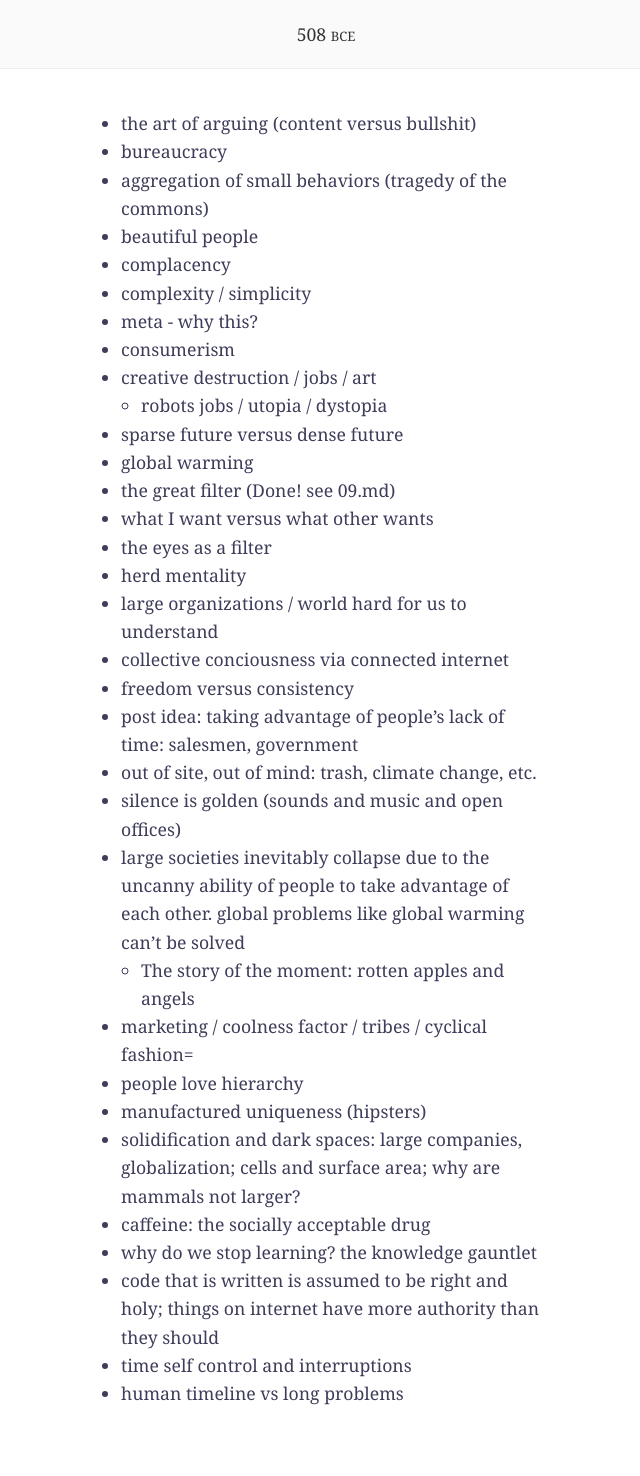
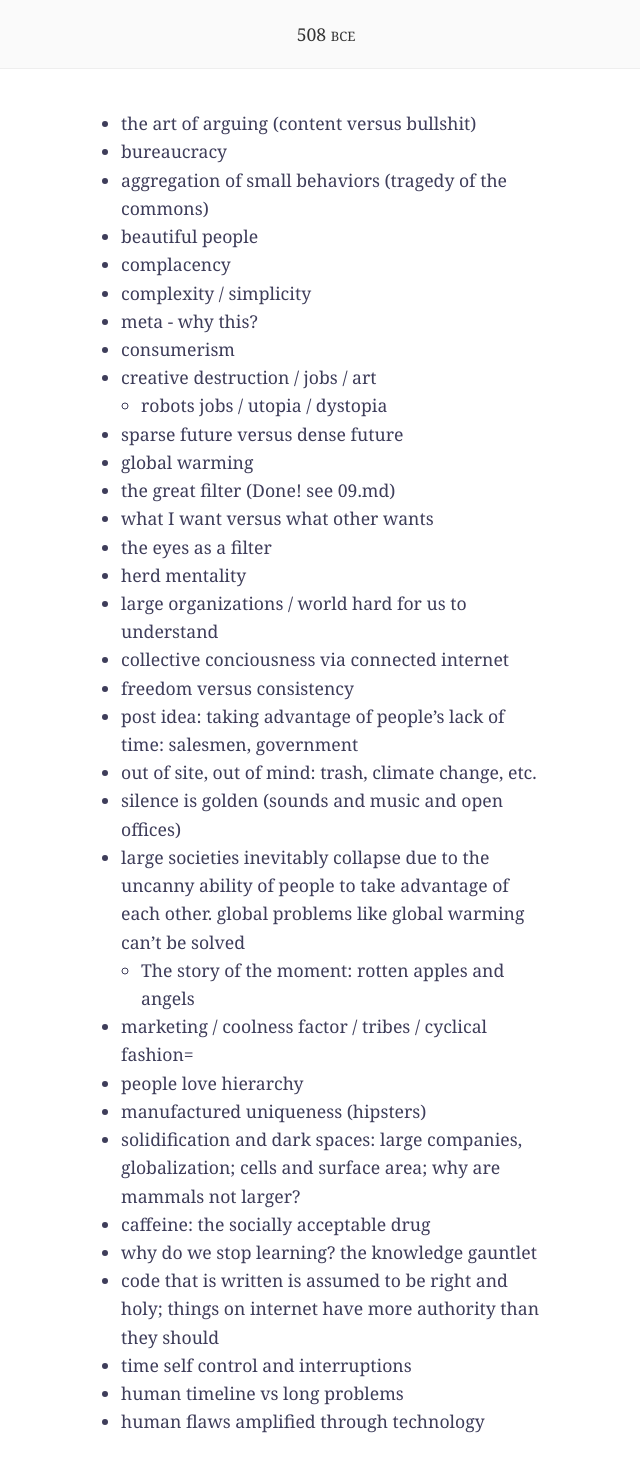
Before and after one commit to capshaw/508bce, a Jekyll site: the page built from future-topics.md, in a window 1280 px wide. Shown: the whole page, without its empty margins (314-954 px from the left). Built offline with Jekyll 4.4.1, drawn with Linux system fonts in a browser that asks for light colours; our own code applies the rules of GitHub Pages for plain Markdown files; before the commit the page ends 1447 px from its top, so only the background shows below that.

Commit message:
Update future-topics.md

```diff
--- a/future-topics.md
+++ b/future-topics.md
@@ -31,3 +31,4 @@
 - code that is written is assumed to be right and holy; things on internet have more authority than they should
 - time self control and interruptions
 - human timeline vs long problems
+- human flaws amplified through technology
```
